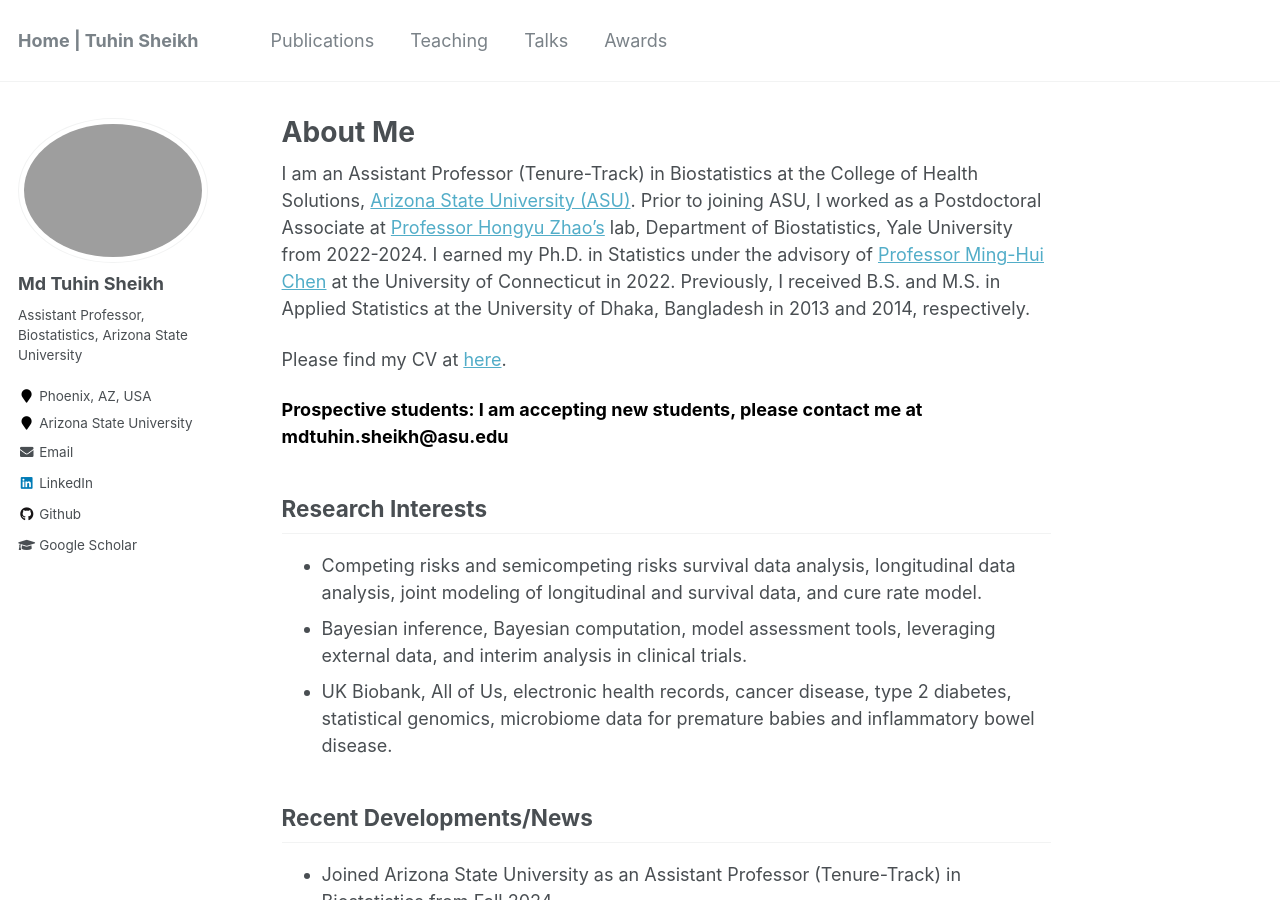
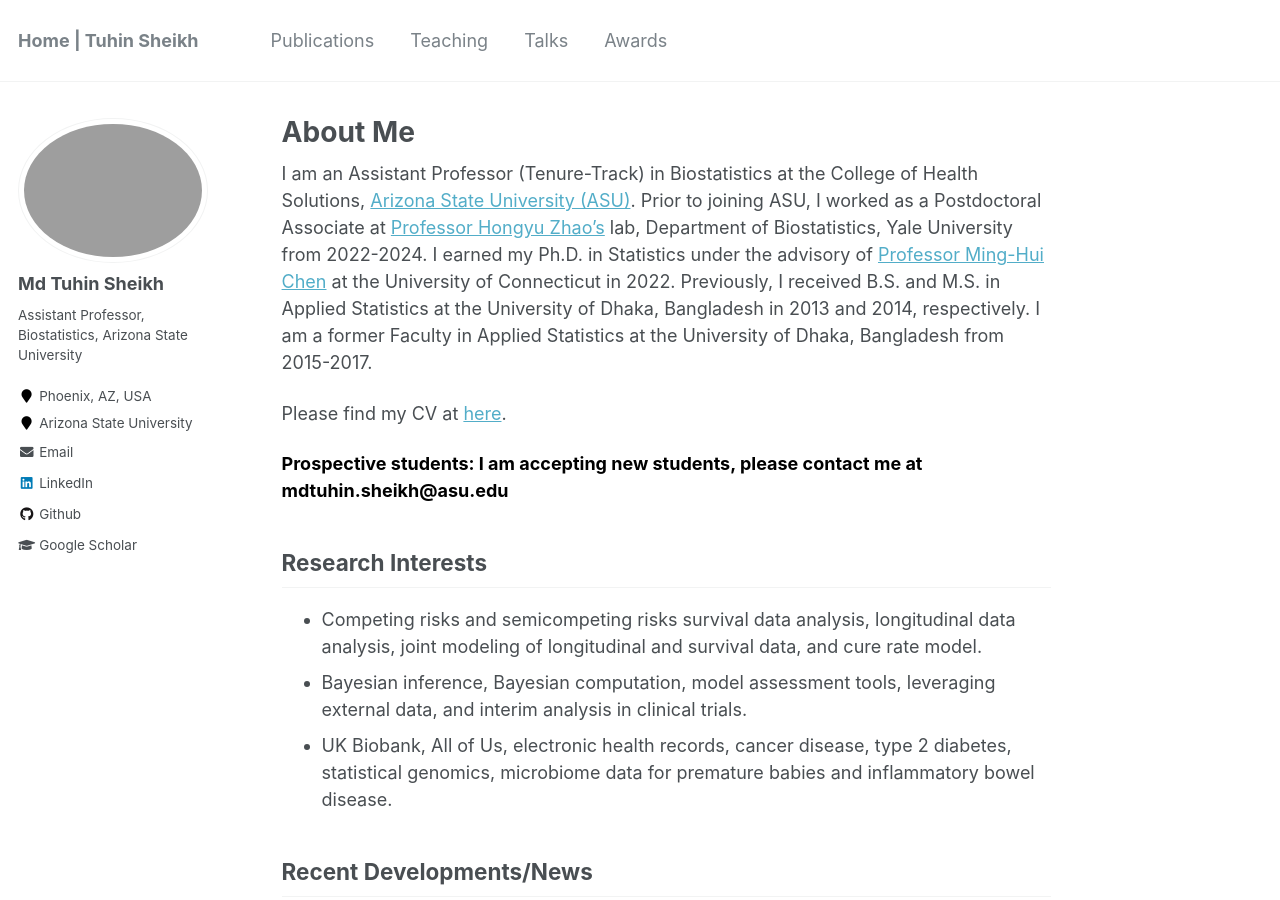
Before and after one commit to mdtuhinsheikh/mdtuhinsheikh.github.io, a Jekyll site: the page built from _pages/about.md, in a window 1280 px wide and 900 px high. Built offline with Jekyll 4.4.1, drawn with Linux system fonts in a browser that asks for light colours.

Commit message:
Update about.md

```diff
--- a/_pages/about.md
+++ b/_pages/about.md
@@ -7,7 +7,7 @@ redirect_from:
   - /about/
   - /about.html
 ---
-I am an Assistant Professor (Tenure-Track) in Biostatistics at the College of Health Solutions, [Arizona State University (ASU)](https://search.asu.edu/profile/5201535){:target="_blank"}. Prior to joining ASU, I worked as a Postdoctoral Associate at [Professor Hongyu Zhao's](https://zhaocenter.org/index.html){:target="_blank"} lab, Department of Biostatistics, Yale University from 2022-2024. I earned my Ph.D. in Statistics under the advisory of [Professor Ming-Hui Chen](http://merlot.stat.uconn.edu/~mic02006/){:target="_blank"} at the University of Connecticut in 2022. Previously, I received B.S. and M.S. in Applied Statistics at the University of Dhaka, Bangladesh in 2013 and 2014, respectively.
+I am an Assistant Professor (Tenure-Track) in Biostatistics at the College of Health Solutions, [Arizona State University (ASU)](https://search.asu.edu/profile/5201535){:target="_blank"}. Prior to joining ASU, I worked as a Postdoctoral Associate at [Professor Hongyu Zhao's](https://zhaocenter.org/index.html){:target="_blank"} lab, Department of Biostatistics, Yale University from 2022-2024. I earned my Ph.D. in Statistics under the advisory of [Professor Ming-Hui Chen](http://merlot.stat.uconn.edu/~mic02006/){:target="_blank"} at the University of Connecticut in 2022. Previously, I received B.S. and M.S. in Applied Statistics at the University of Dhaka, Bangladesh in 2013 and 2014, respectively. I am a former Faculty in Applied Statistics at the University of Dhaka, Bangladesh from 2015-2017.
 
 Please find my CV at [here](https://www.dropbox.com/scl/fi/sy1u8rr8v88s0ng293otr/CV_Sheikh_MdTuhin.pdf?rlkey=zlmn2gvg8p777acfznzz37e62&st=xu7fvckw&dl=0){:target="_blank"}.
 
```
